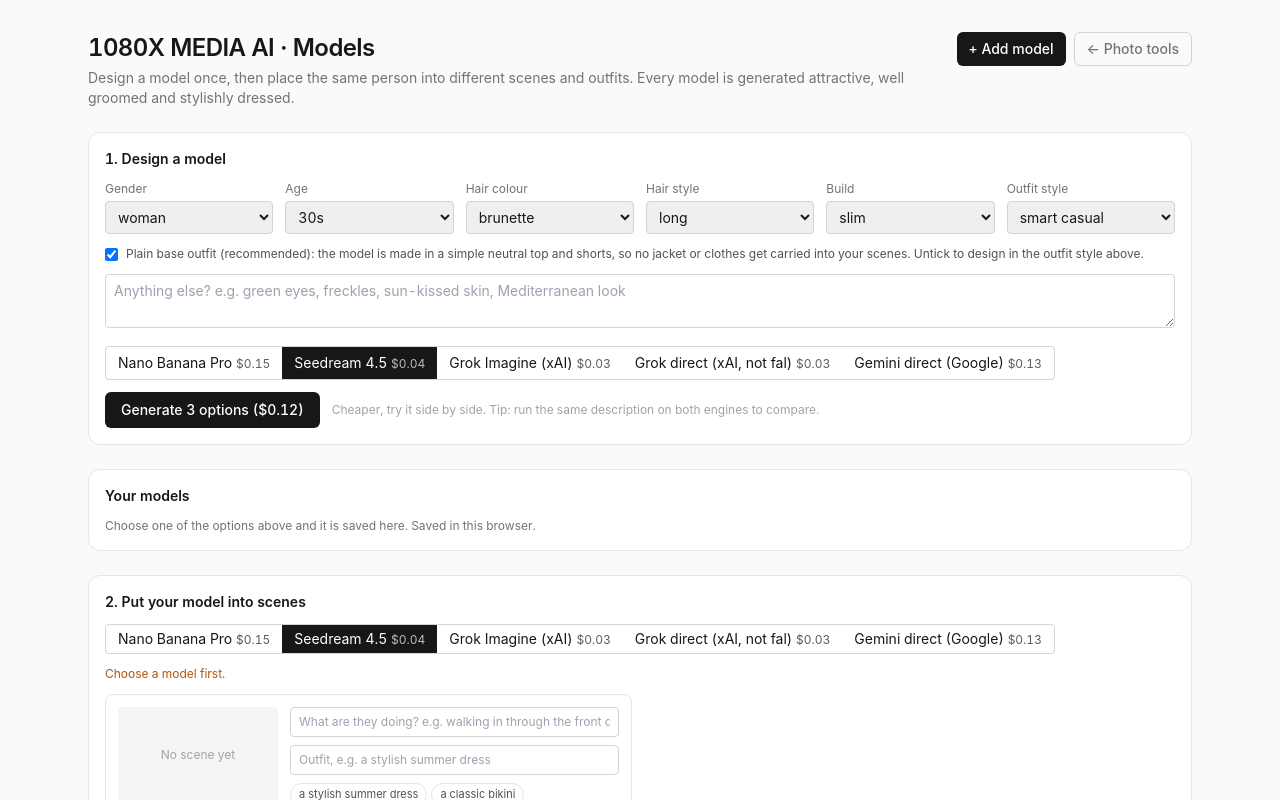
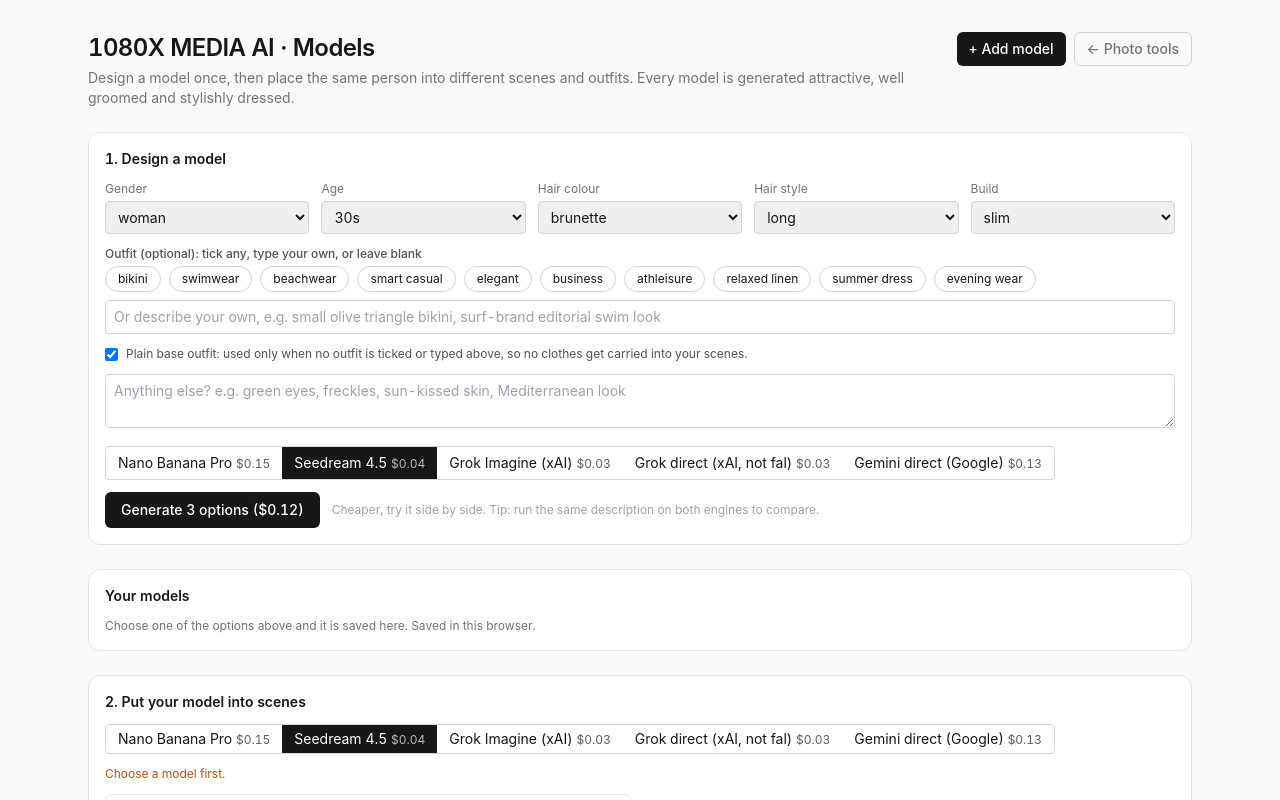
Before and after one commit to jaydengilfillan/proppolish, a Next.js app: page /cast in a window 1280 px wide. Shown: the top 800 px of the page. Built offline with nearby package versions, Linux system fonts and the light colour scheme.

Commit message:
Add files via upload

```diff
--- a/src/app/cast/page.tsx
+++ b/src/app/cast/page.tsx
@@ -130,7 +130,14 @@ function Select({ label, value, options, onChange }: { label: string; value: str
 }
 
 export default function CastPage() {
-  const [spec, setSpec] = useState<ModelSpec>({ gender: "woman", age: "30s", hairColour: "brunette", hairStyle: "long", build: "slim", outfit: "smart casual", extra: "", plainBase: true });
+  const [spec, setSpec] = useState<ModelSpec>({ gender: "woman", age: "30s", hairColour: "brunette", hairStyle: "long", build: "slim", outfit: "", extra: "", plainBase: true });
+  const [outfitChips, setOutfitChips] = useState<string[]>([]);
+  const [outfitText, setOutfitText] = useState("");
+  const setOutfit = (chips: string[], text: string) => {
+    setOutfitChips(chips);
+    setOutfitText(text);
+    setSpec((sp) => ({ ...sp, outfit: [...chips, text.trim()].filter(Boolean).join(", ") }));
+  };
   const [engine, setEngine] = useState<CastEngine>("seedream");
   const [opts, setOpts] = useState<{ url?: string; busy: boolean; error?: string; change?: string }[]>([]);
     const [saved, setSaved] = useState<SavedModel[]>([]);
@@ -199,7 +206,7 @@ export default function CastPage() {
 
   /** Retry a failed option with the description and extra text rewritten in plainer terms. */
   async function retryOption(i: number) {
-    const softSpec: ModelSpec = { ...spec, extra: await reword(spec.extra) };
+    const softSpec: ModelSpec = { ...spec, outfit: spec.outfit ? await reword(spec.outfit) : "", extra: await reword(spec.extra) };
     setOpts((o) => o.map((x, j) => (j === i ? { busy: true } : x)));
     try {
       const r = await api<{ url: string }>("/api/cast", { action: "design", engine, spec: softSpec, variant: i, softer: true });
@@ -347,17 +354,33 @@ export default function CastPage() {
       {/* 1. Design */}
       <section className="mb-6 rounded-xl border border-neutral-200 bg-white p-4">
         <h2 className="mb-3 text-sm font-semibold">1. Design a model</h2>
-        <div className="grid grid-cols-2 gap-3 sm:grid-cols-3 lg:grid-cols-6">
+        <div className="grid grid-cols-2 gap-3 sm:grid-cols-3 lg:grid-cols-5">
           <Select label="Gender" value={spec.gender} options={OPTIONS.gender} onChange={(v) => setSpec({ ...spec, gender: v })} />
           <Select label="Age" value={spec.age} options={OPTIONS.age} onChange={(v) => setSpec({ ...spec, age: v })} />
           <Select label="Hair colour" value={spec.hairColour} options={OPTIONS.hairColour} onChange={(v) => setSpec({ ...spec, hairColour: v })} />
           <Select label="Hair style" value={spec.hairStyle} options={OPTIONS.hairStyle} onChange={(v) => setSpec({ ...spec, hairStyle: v })} />
           <Select label="Build" value={spec.build} options={OPTIONS.build} onChange={(v) => setSpec({ ...spec, build: v })} />
-          <Select label="Outfit style" value={spec.outfit} options={OPTIONS.outfit} onChange={(v) => setSpec({ ...spec, outfit: v })} />
+        </div>
+        <div className="mt-3">
+          <p className="mb-1 text-xs font-medium text-neutral-600">Outfit (optional): tick any, type your own, or leave blank</p>
+          <div className="flex flex-wrap gap-2">
+            {["bikini", "swimwear", "beachwear", "smart casual", "elegant", "business", "athleisure", "relaxed linen", "summer dress", "evening wear"].map((c) => (
+              <label key={c} className={`cursor-pointer rounded-full border px-3 py-1 text-xs ${outfitChips.includes(c) ? "border-neutral-900 bg-neutral-900 text-white" : "border-neutral-300"}`}>
+                <input type="checkbox" className="hidden" checked={outfitChips.includes(c)} onChange={() => setOutfit(outfitChips.includes(c) ? outfitChips.filter((x) => x !== c) : [...outfitChips, c], outfitText)} />
+                {c}
+              </label>
+            ))}
+          </div>
+          <input
+            value={outfitText}
+            onChange={(e) => setOutfit(outfitChips, e.target.value)}
+            placeholder="Or describe your own, e.g. small olive triangle bikini, surf-brand editorial swim look"
+            className="mt-2 w-full rounded border border-neutral-300 px-2 py-1.5 text-sm"
+          />
         </div>
         <label className="mt-3 flex items-center gap-2 text-xs text-neutral-600">
           <input type="checkbox" checked={spec.plainBase} onChange={(e) => setSpec({ ...spec, plainBase: e.target.checked })} />
-          <span>Plain base outfit (recommended): the model is made in a simple neutral top and shorts, so no jacket or clothes get carried into your scenes. Untick to design in the outfit style above.</span>
+          <span>Plain base outfit: used only when no outfit is ticked or typed above, so no clothes get carried into your scenes.</span>
         </label>
         <textarea
           value={spec.extra}
```
